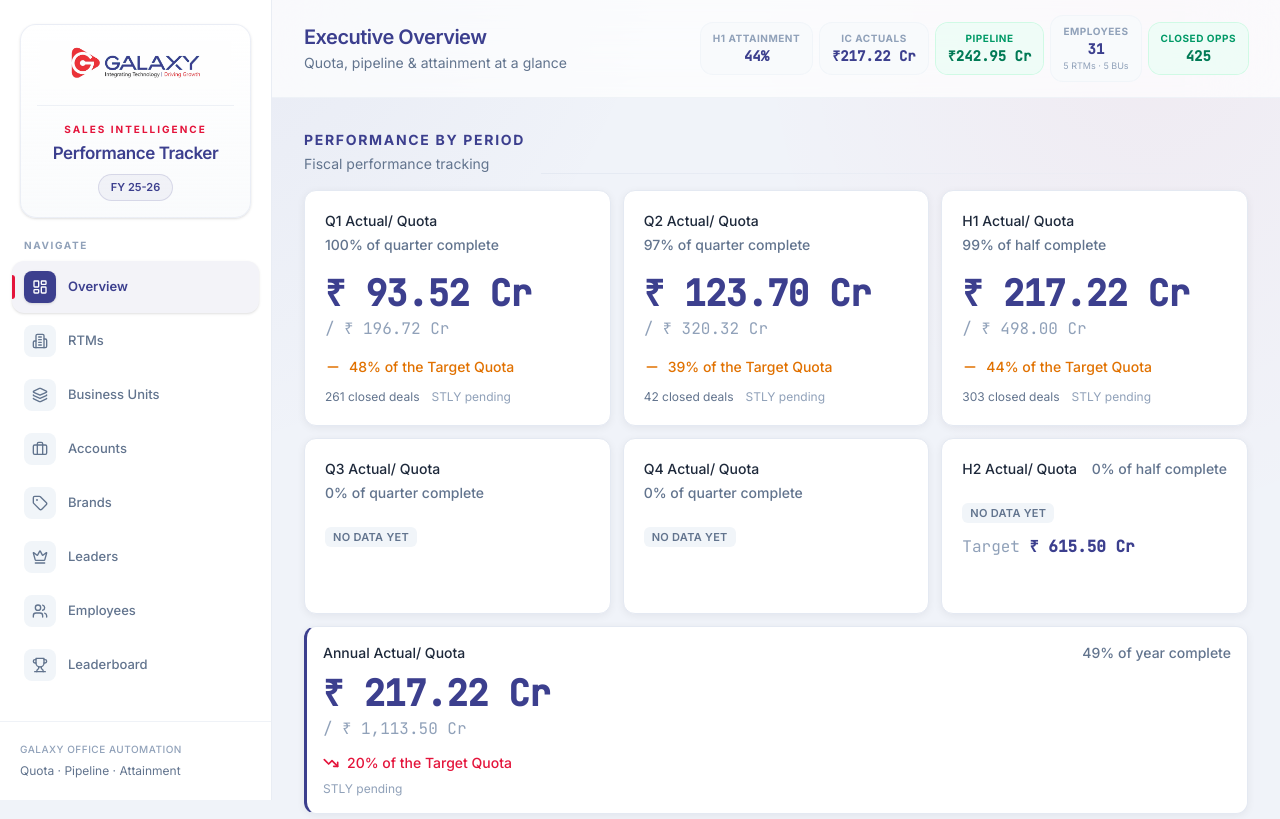
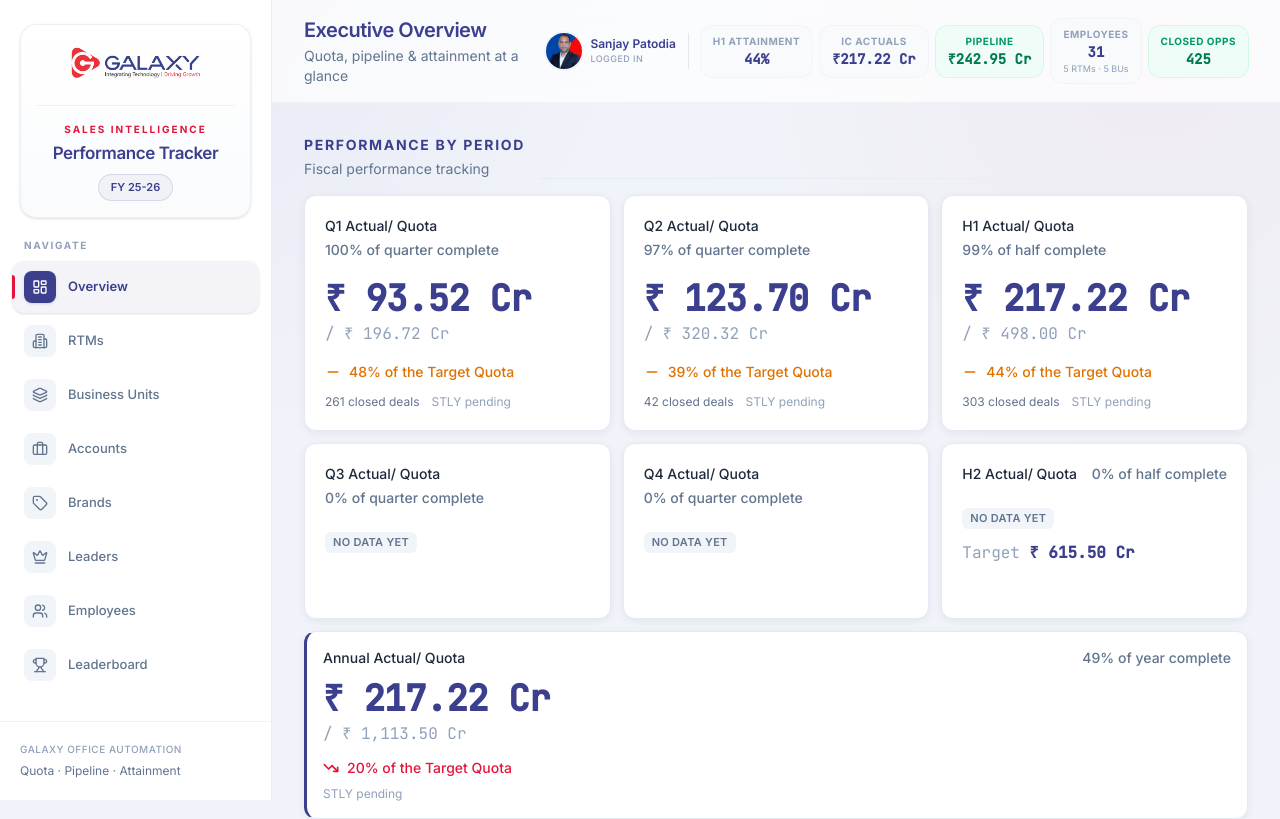
Before and after one commit to vishwajeet-dev04/test-galaxy-db, a React (Vite) app in the folder dashboard/: page / in a window 1280 px wide. Shown: the top 819 px of the page. Built offline with nearby package versions, Linux system fonts and the light colour scheme.

Commit message:
Added CEO Image

```diff
--- a/dashboard/src/App.tsx
+++ b/dashboard/src/App.tsx
@@ -109,6 +109,14 @@
               </div>
 
               <div className="hidden flex-wrap items-center gap-2 xl:flex">
+                <div className="flex items-center gap-2 pr-3 mr-1 border-r border-slate-200">
+                  <img src="/SanjayPatodia.png" alt="Sanjay Patodia" className="h-9 w-9 rounded-full object-cover ring-2 ring-slate-100" />
+                  <div className="text-left">
+                    <p className="text-xs font-semibold text-galaxy-navy">Sanjay Patodia</p>
+                    <p className="text-[9px] font-medium uppercase tracking-wider text-slate-400">Logged In</p>
+                  </div>
+                </div>
+
                 <div className="rounded-xl bg-slate-50 px-3 py-2 text-center ring-1 ring-slate-100">
                   <p className="text-[10px] font-bold uppercase tracking-wider text-slate-400">H1 Attainment</p>
                   <p className="font-mono text-sm font-bold text-galaxy-navy">{formatPctCard(data.kpis.h1_attainment_pct)}</p>
```
Also changed, not shown: dashboard/public/SanjayPatodia.png (added), 1 other file (tests, documents, lock files or other folders).
